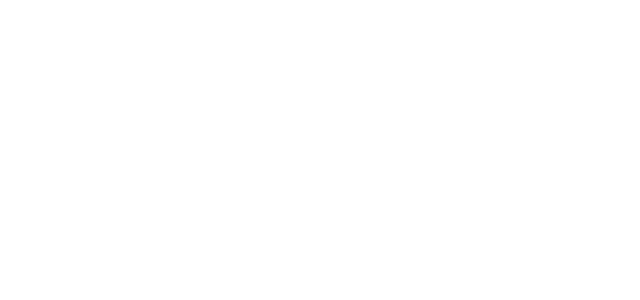
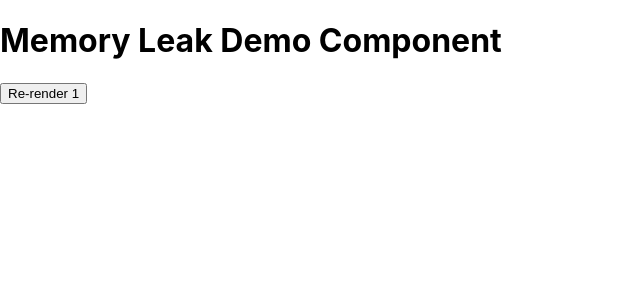
Before and after one commit to EdmondWang/React-Scenario, a React (Create React App) app: page /memory-leak in a window 1280 px wide. Before the commit this address had no page. Shown: the top 300 px of the page, without its empty margins (0-640 px from the left). Built offline with nearby package versions, Linux system fonts and the light colour scheme.

Commit message:
memory leak demo

```diff
--- a/src/App.tsx
+++ b/src/App.tsx
@@ -6,6 +6,7 @@
 import CreateProgressBarFeature from './features/create-progress-bar/index.tsx';
 import CardListFeature from './features/card-list/index.tsx';
 import CardListFromTrae from './features/card-list-from-trae/index.tsx';
+import LeakDemo from './features/memory-leak/index.tsx';
 
 function Home() {
     return (
@@ -51,6 +52,12 @@
                             New card list with ID pagination and time formatting
                         </span>
                     </li>
+                    <li>
+                        <Link to="/memory-leak">Memory Leak Demo</Link>
+                        <span className="description">
+                            Demonstration of memory leaks in React
+                        </span>
+                    </li>
                 </ul>
             </nav>
         </div>
@@ -74,6 +81,7 @@
                     path="/card-list-from-trae"
                     element={<CardListFromTrae />}
                 ></Route>
+                <Route path="/memory-leak" element={<LeakDemo />}></Route>
             </Routes>
         </div>
     );
--- /dev/null
+++ b/src/features/memory-leak/index.tsx
@@ -0,0 +1,42 @@
+import { useEffect, useState } from 'react';
+
+const LeakDemo = () => {
+    console.log('LeakDemo component render function is called');
+
+    const [count, setCount] = useState(1);
+    // Uncleaned timer (memory leak point)
+    useEffect(() => {
+        console.log('Creating setInterval timer');
+        const timer = setInterval(() => {
+            console.log('Leaking memory...');
+        }, 1000);
+
+        // Intentionally not returning cleanup function
+        // return () => clearInterval(timer);
+    }, []);
+
+    // Unremoved event listener (memory leak point)
+    useEffect(() => {
+        const handleResize = () => console.log('Window resized');
+        window.addEventListener('resize', handleResize);
+
+        // Intentionally not cleaning up event listener
+        // return () => window.removeEventListener('resize', handleResize);
+    }, []);
+
+    return (
+        <div>
+            <h1>Memory Leak Demo Component</h1>
+            <button
+                onClick={() => {
+                    console.log('Forcing re-render');
+                    setCount((prev: number) => prev + 1);
+                }}
+            >
+                Re-render {count}
+            </button>
+        </div>
+    );
+};
+
+export default LeakDemo;
```
